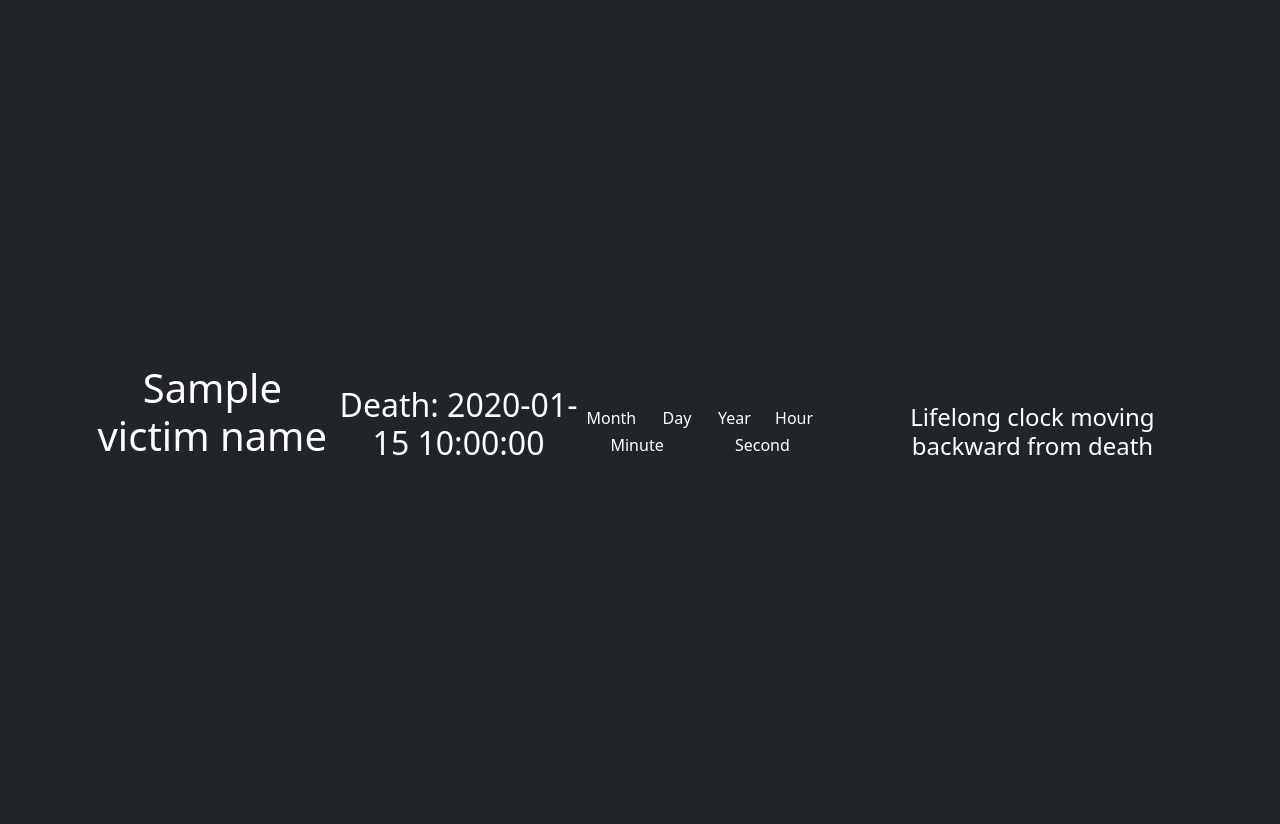
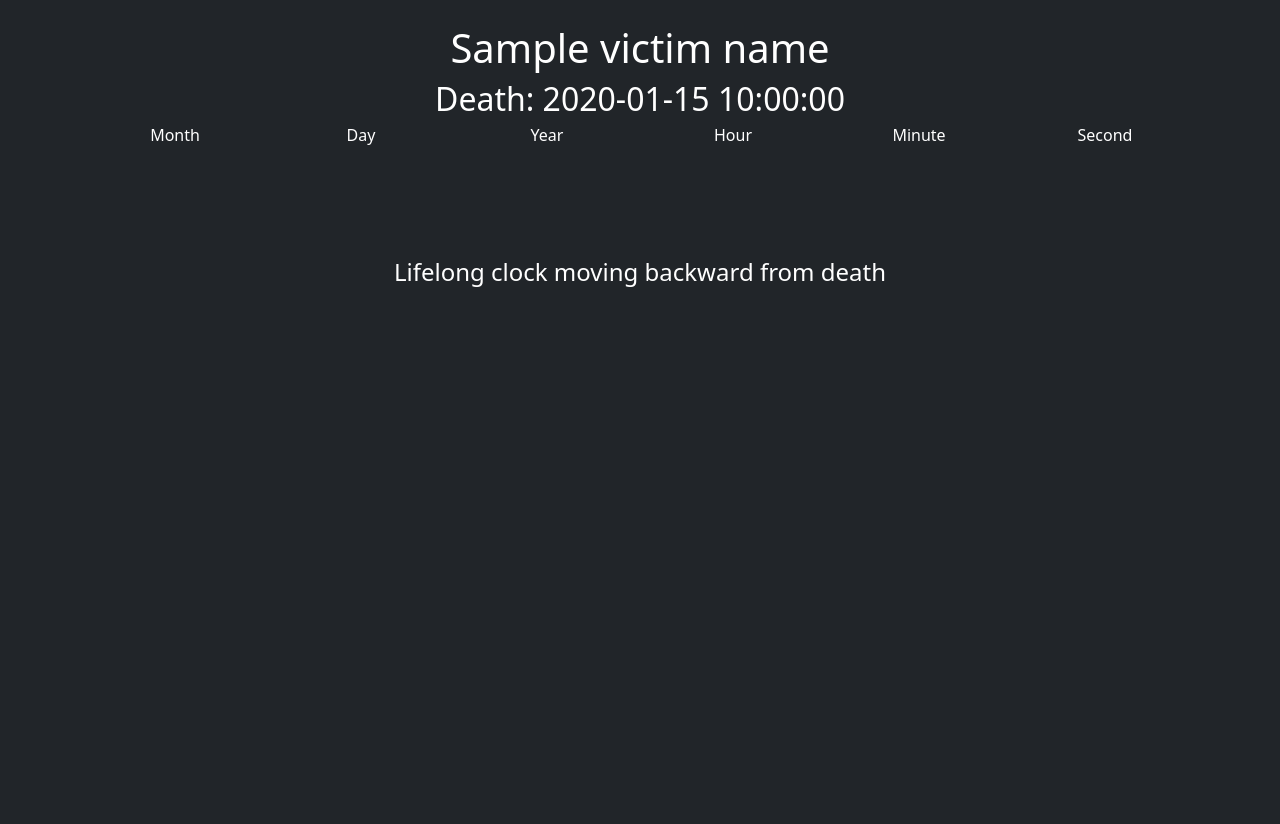
Before and after one commit to paul-jean/black-lives-matter, a Flask app: template templates/detail.html in a window 1280 px wide. After the commit the page ends 287 px from the top, so only its background shows below. Run offline with Flask 2, Linux system fonts and the light colour scheme; the template is opened without the code that fills it: most values are stand-ins (such as "Sample title", 1, 10 or a date in 2020); data that the repository does not hold is empty; some libraries are stand-ins or nearby versions.

Commit message:
try large, fixed margins

```diff
--- a/client/static/css/styles.css
+++ b/client/static/css/styles.css
@@ -29,11 +29,7 @@ body {
     padding: 0 15px;
 }
 
-/* https://stackoverflow.com/questions/22196587/how-to-vertically-center-a-container-in-bootstrap */
-.vertical-center {
-    min-height: 100%;  /* Fallback for browsers do NOT support vh unit */
-    min-height: 100vh; /* These two lines are counted as one :-)       */
-
-    display: flex;
-    align-items: center;
-  }
+.big-margin {
+    margin-top: 20px;
+    margin-bottom: 80px;
+}
--- a/templates/detail.html
+++ b/templates/detail.html
@@ -14,13 +14,13 @@
 
   <!-- Begin page content -->
   <main role="main" class="container mt-4 text-white bg-dark">
-    <div class="container mt-4 text-center vertical-center">
+    <div class="container mt-4 text-center">
 
-      <div class="victim_detail h1 mb-4">
+      <div class="victim_detail h1 big-margin">
         {{ victim_name }}
       </div>
 
-      <div class="h2 mt-4 mb-4">
+      <div class="h2 big-margin">
         {% if birth_or_death == "birth" %}
         Birth:
         {{ birth_date }}
@@ -30,7 +30,7 @@
         {% endif %}
       </div>
 
-      <div class="row headers mt-4">
+      <div class="row headers big-margin">
         <div class="col-sm month h6"> Month </div>
         <div class="col-sm day h6"> Day </div>
         <div class="col-sm year h6"> Year </div>
@@ -47,7 +47,7 @@
         <div class="col-sm second small"></div>
       </div>
 
-      <div class="h4 mt-4">
+      <div class="h4 mt-4 big-margin">
         {% if birth_or_death == "birth" %}
         Lifelong clock moving forward from birth
         {% else %}
```
